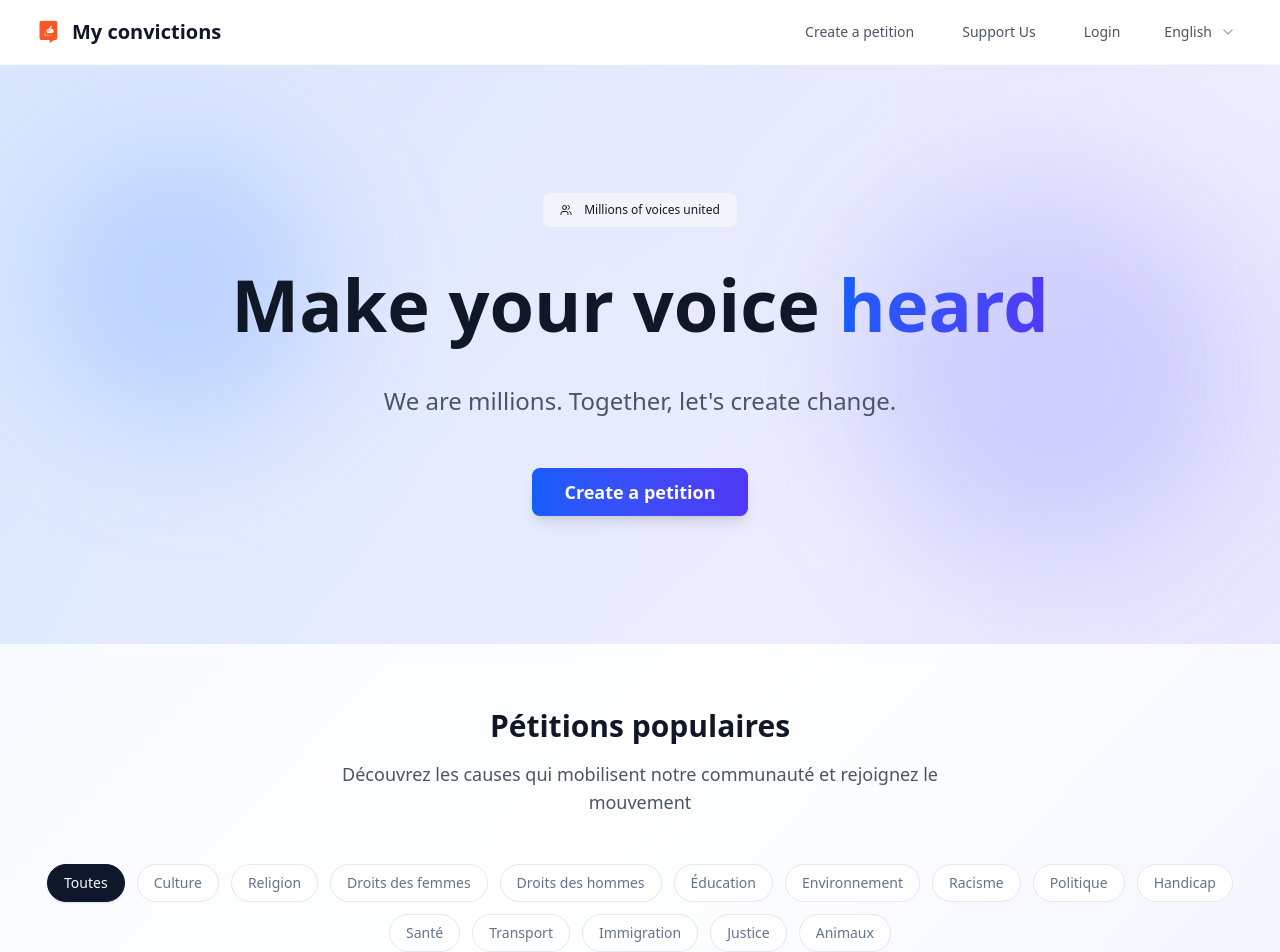
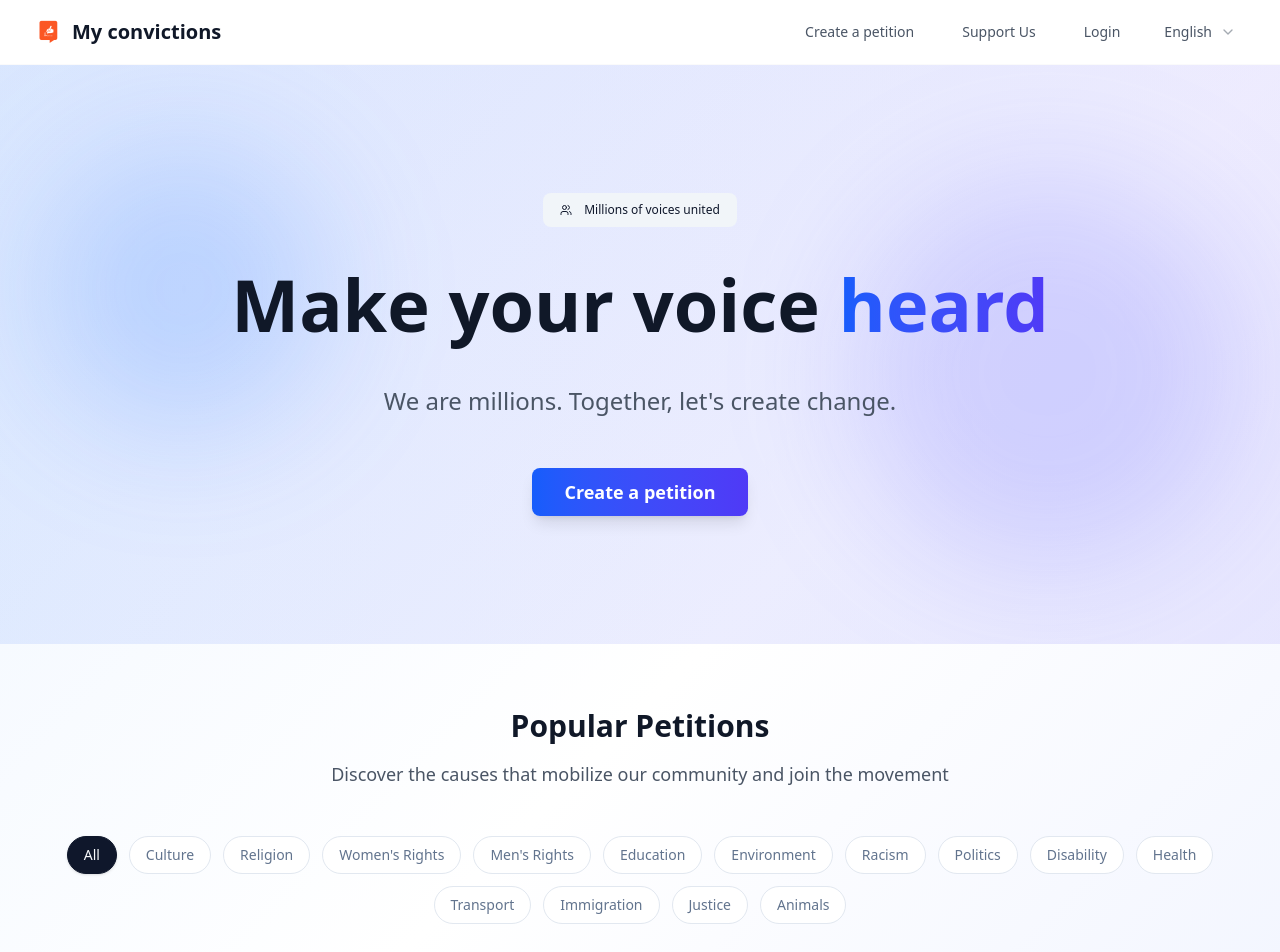
Before and after one commit to titoo-dev/nextjs-convictions-website, a Next.js app: page / in a window 1280 px wide. Shown: the top 952 px of the page. Built offline with nearby package versions, Linux system fonts and the light colour scheme; no server answers; a web font is replaced by a local one.

Commit message:
feat: enhance internationalization support by adding translations for popular petition section components

```diff
--- a/components/popular-petition-section/empty-state.tsx
+++ b/components/popular-petition-section/empty-state.tsx
@@ -1,6 +1,9 @@
 import { FileText } from "lucide-react";
+import { useTranslations } from 'next-intl';
 
 export function EmptyState() {
+	const t = useTranslations('petitions.emptyState');
+
     return (
 		<div className="flex flex-col items-center justify-center py-16 px-4 text-center">
 			<div className="w-24 h-24 mx-auto mb-6 rounded-full bg-gray-100 flex items-center justify-center">
@@ -8,12 +11,11 @@ export function EmptyState() {
 			</div>
 
 			<h3 className="text-xl font-semibold text-gray-900 mb-2">
-				Aucune pétition trouvée
+				{t('title')}
 			</h3>
 
 			<p className="text-gray-600 mb-8 max-w-md">
-				Il n&apos;y a actuellement aucune pétition disponible pour cette
-				catégorie.
+				{t('description')}
 			</p>
 		</div>
 	);
--- a/components/popular-petition-section/filter-section.tsx
+++ b/components/popular-petition-section/filter-section.tsx
@@ -3,38 +3,39 @@
 import { cn } from '@/lib/utils';
 import Link from 'next/link';
 import { usePathname, useSearchParams } from 'next/navigation';
+import { useTranslations } from 'next-intl';
 
 type CategoryFilter = {
 	id: string;
-	label: string;
+	labelKey: string;
 	value: string;
 };
 
 const categories: CategoryFilter[] = [
-	{ id: 'all', label: 'Toutes', value: 'ALL' },
-	{ id: 'culture', label: 'Culture', value: 'CULTURE' },
-	{ id: 'religion', label: 'Religion', value: 'RELIGION' },
-	{ id: 'women-rights', label: 'Droits des femmes', value: 'WOMEN_RIGHTS' },
-	{ id: 'men-rights', label: 'Droits des hommes', value: 'MEN_RIGHTS' },
-	{ id: 'education', label: 'Éducation', value: 'EDUCATION' },
-	{ id: 'environment', label: 'Environnement', value: 'ENVIRONMENT' },
-	{ id: 'racism', label: 'Racisme', value: 'RACISM' },
-	{ id: 'politics', label: 'Politique', value: 'POLITICS' },
-	{ id: 'handicap', label: 'Handicap', value: 'HANDICAP' },
-	{ id: 'health', label: 'Santé', value: 'HEALTH' },
-	{ id: 'transport', label: 'Transport', value: 'TRANSPORT' },
-	{ id: 'immigration', label: 'Immigration', value: 'IMMIGRATION' },
-	{ id: 'justice', label: 'Justice', value: 'JUSTICE' },
-	{ id: 'animals', label: 'Animaux', value: 'ANIMALS' },
+	{ id: 'all', labelKey: 'all', value: 'ALL' },
+	{ id: 'culture', labelKey: 'culture', value: 'CULTURE' },
+	{ id: 'religion', labelKey: 'religion', value: 'RELIGION' },
+	{ id: 'women-rights', labelKey: 'womenRights', value: 'WOMEN_RIGHTS' },
+	{ id: 'men-rights', labelKey: 'menRights', value: 'MEN_RIGHTS' },
+	{ id: 'education', labelKey: 'education', value: 'EDUCATION' },
+	{ id: 'environment', labelKey: 'environment', value: 'ENVIRONMENT' },
+	{ id: 'racism', labelKey: 'racism', value: 'RACISM' },
+	{ id: 'politics', labelKey: 'politics', value: 'POLITICS' },
+	{ id: 'handicap', labelKey: 'handicap', value: 'HANDICAP' },
+	{ id: 'health', labelKey: 'health', value: 'HEALTH' },
+	{ id: 'transport', labelKey: 'transport', value: 'TRANSPORT' },
+	{ id: 'immigration', labelKey: 'immigration', value: 'IMMIGRATION' },
+	{ id: 'justice', labelKey: 'justice', value: 'JUSTICE' },
+	{ id: 'animals', labelKey: 'animals', value: 'ANIMALS' },
 ];
 
 type FilterChipProps = {
-	category: CategoryFilter;
 	isActive: boolean;
 	href: string;
+	label: string;
 };
 
-function FilterChip({ category, isActive, href }: FilterChipProps) {
+function FilterChip({ isActive, href, label }: FilterChipProps) {
 	return (
 		<Link
             href={href}
@@ -48,7 +49,7 @@ function FilterChip({ category, isActive, href }: FilterChipProps) {
 					: 'bg-background text-muted-foreground hover:bg-accent hover:text-accent-foreground hover:border-accent'
 			)}
 		>
-			{category.label}
+			{label}
 		</Link>
 	);
 }
@@ -57,6 +58,7 @@ export function FilterSection() {
 	const pathname = usePathname();
 	const searchParams = useSearchParams();
 	const activeCategory = searchParams.get('category') || 'ALL';
+	const t = useTranslations('petitions.categories');
 
 	const createPageUrl = (value: string) => {
 		const params = new URLSearchParams(searchParams);
@@ -77,9 +79,9 @@ export function FilterSection() {
 					{categories.map((category) => (
 						<FilterChip
 							key={category.id}
-							category={category}
 							isActive={activeCategory === category.value}
 							href={createPageUrl(category.value)}
+							label={t(category.labelKey)}
 						/>
 					))}
 				</div>
--- a/components/popular-petition-section/petition-stats.tsx
+++ b/components/popular-petition-section/petition-stats.tsx
@@ -1,4 +1,5 @@
 import { Button } from '../ui/button';
+import { useTranslations } from 'next-intl';
 
 type PetitionStatsProps = {
 	signaturesCount: number;
@@ -7,17 +8,19 @@ type PetitionStatsProps = {
 export function PetitionStats({
 	signaturesCount,
 }: PetitionStatsProps) {
+	const t = useTranslations('petitions.card');
+
 	return (
 		<div className="flex items-center justify-between">
 			<span className="text-sm text-gray-500">
-				{signaturesCount} Signatures
+				{signaturesCount} {t('signatures')}
 			</span>
 			<Button
 				size="sm"
 				className="bg-orange-500 hover:bg-orange-600"
 				asChild
 			>
-				I sign
+				{t('signButton')}
 			</Button>
 		</div>
 	);
--- a/components/popular-petition-section/section-header.tsx
+++ b/components/popular-petition-section/section-header.tsx
@@ -1,12 +1,15 @@
+import { useTranslations } from 'next-intl';
+
 export function SectionHeader() {
+	const t = useTranslations('petitions.popularSection');
+
 	return (
 		<div className="text-center mb-12">
 			<h2 className="text-3xl font-bold text-gray-900 mb-4">
-				Pétitions populaires
+				{t('title')}
 			</h2>
 			<p className="text-lg text-gray-600 max-w-2xl mx-auto">
-				Découvrez les causes qui mobilisent notre communauté et
-				rejoignez le mouvement
+				{t('description')}
 			</p>
 		</div>
 	);
--- a/components/popular-petition-section/view-all-button.tsx
+++ b/components/popular-petition-section/view-all-button.tsx
@@ -1,12 +1,15 @@
 import Link from "next/link";
 import { Button } from "../ui/button";
+import { useTranslations } from 'next-intl';
 
 export function ViewAllButton() {
+	const t = useTranslations('petitions');
+
     return (
         <div className="text-center mt-12">
             <Button variant="outline" size="lg" asChild>
                 <Link href="/petitions">
-                    Voir toutes les pétitions
+                    {t('viewAll')}
                 </Link>
             </Button>
         </div>
--- a/messages/en.json
+++ b/messages/en.json
@@ -42,5 +42,37 @@
             "termsOfUse": "Terms of use"
         },
         "copyright": "© 2025 My convictions. All rights reserved"
+    },
+    "petitions": {
+        "popularSection": {
+            "title": "Popular Petitions",
+            "description": "Discover the causes that mobilize our community and join the movement"
+        },
+        "categories": {
+            "all": "All",
+            "culture": "Culture",
+            "religion": "Religion",
+            "womenRights": "Women's Rights",
+            "menRights": "Men's Rights",
+            "education": "Education",
+            "environment": "Environment",
+            "racism": "Racism",
+            "politics": "Politics",
+            "handicap": "Disability",
+            "health": "Health",
+            "transport": "Transport",
+            "immigration": "Immigration",
+            "justice": "Justice",
+            "animals": "Animals"
+        },
+        "card": {
+            "signatures": "Signatures",
+            "signButton": "I sign"
+        },
+        "emptyState": {
+            "title": "No petitions found",
+            "description": "There are currently no petitions available for this category."
+        },
+        "viewAll": "View all petitions"
     }
 }
--- a/messages/es.json
+++ b/messages/es.json
@@ -42,5 +42,37 @@
             "termsOfUse": "Términos de uso"
         },
         "copyright": "© 2025 Mis convicciones. Todos los derechos reservados"
+    },
+    "petitions": {
+        "popularSection": {
+            "title": "Peticiones Populares",
+            "description": "Descubre las causas que movilizan a nuestra comunidad y únete al movimiento"
+        },
+        "categories": {
+            "all": "Todas",
+            "culture": "Cultura",
+            "religion": "Religión",
+            "womenRights": "Derechos de las Mujeres",
+            "menRights": "Derechos de los Hombres",
+            "education": "Educación",
+            "environment": "Medio Ambiente",
+            "racism": "Racismo",
+            "politics": "Política",
+            "handicap": "Discapacidad",
+            "health": "Salud",
+            "transport": "Transporte",
+            "immigration": "Inmigración",
+            "justice": "Justicia",
+            "animals": "Animales"
+        },
+        "card": {
+            "signatures": "Firmas",
+            "signButton": "Firmar"
+        },
+        "emptyState": {
+            "title": "No se encontraron peticiones",
+            "description": "Actualmente no hay peticiones disponibles para esta categoría."
+        },
+        "viewAll": "Ver todas las peticiones"
     }
 }
--- a/messages/fr.json
+++ b/messages/fr.json
@@ -42,5 +42,37 @@
             "termsOfUse": "Conditions d'utilisation"
         },
         "copyright": "© 2025 Mes convictions. Tous droits réservés"
+    },
+    "petitions": {
+        "popularSection": {
+            "title": "Pétitions populaires",
+            "description": "Découvrez les causes qui mobilisent notre communauté et rejoignez le mouvement"
+        },
+        "categories": {
+            "all": "Toutes",
+            "culture": "Culture",
+            "religion": "Religion",
+            "womenRights": "Droits des femmes",
+            "menRights": "Droits des hommes",
+            "education": "Éducation",
+            "environment": "Environnement",
+            "racism": "Racisme",
+            "politics": "Politique",
+            "handicap": "Handicap",
+            "health": "Santé",
+            "transport": "Transport",
+            "immigration": "Immigration",
+            "justice": "Justice",
+            "animals": "Animaux"
+        },
+        "card": {
+            "signatures": "Signatures",
+            "signButton": "Je signe"
+        },
+        "emptyState": {
+            "title": "Aucune pétition trouvée",
+            "description": "Il n'y a actuellement aucune pétition disponible pour cette catégorie."
+        },
+        "viewAll": "Voir toutes les pétitions"
     }
 }
```
